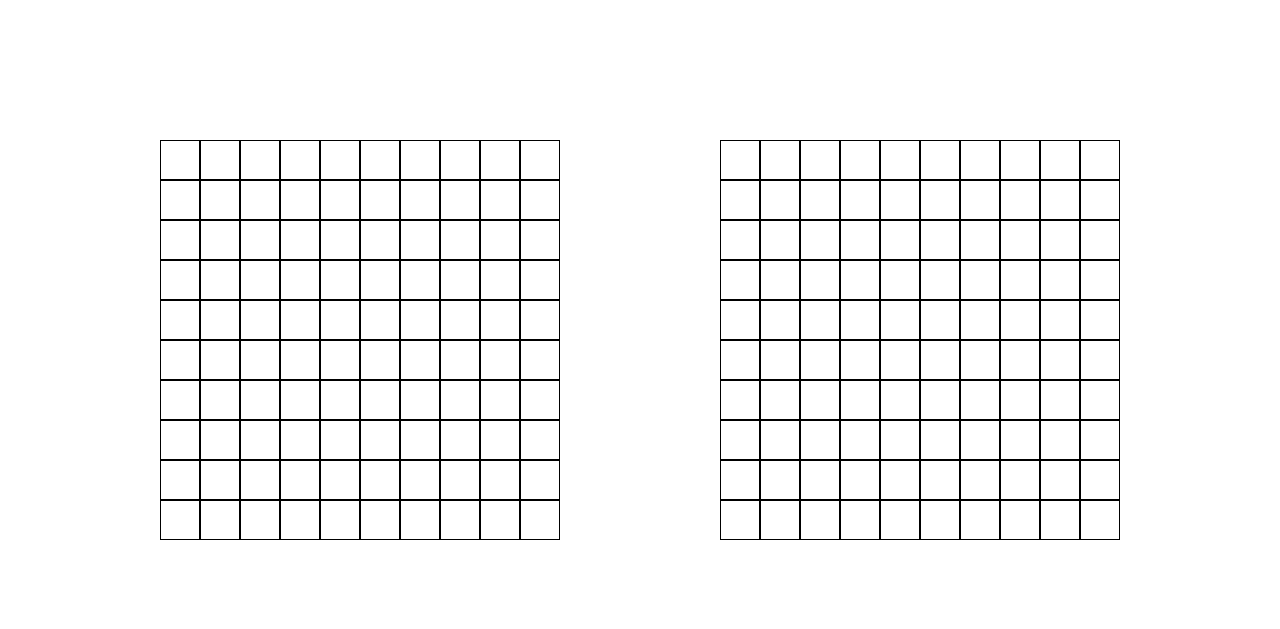
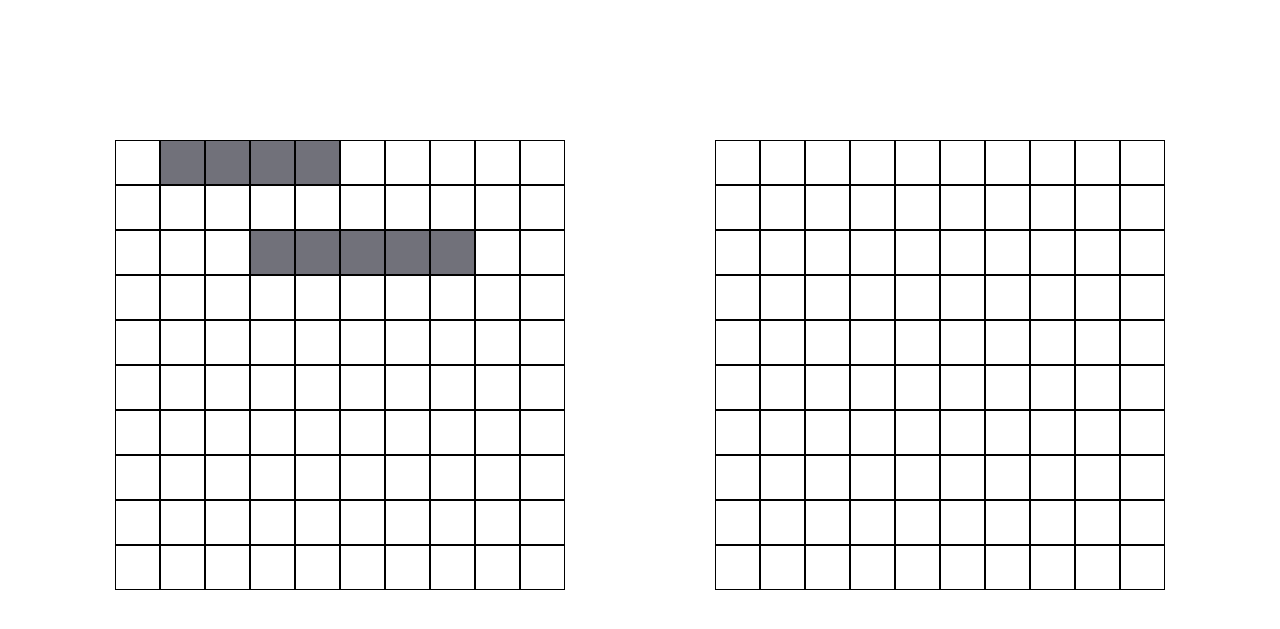
Before and after one commit to Revolution5/battleship, a website built with webpack: page dist/index.html in a window 1280 px wide. Shown: the part 145-774 px from the top of the page. Built offline with nearby package versions, Linux system fonts and the light colour scheme.

Commit message:
Test placing ships on player's board

```diff
--- a/src/gameController.js
+++ b/src/gameController.js
@@ -1,15 +1,58 @@
 import { Player } from "./player";
 
-export let player = new Player(false);
+export let human = new Player(false);
 export let computer = new Player(true);
 
+let humanGrid = document.querySelector(".human-grid");
+let computerGrid = document.querySelector(".computer-grid");
 
-export function populateBoard(grid) {
+function populatePlayerBoard() {
+    clearBoard(humanGrid);
+
     for(let i = 0; i < 10; i++) {
         for(let j = 0; j < 10; j++) {
-            let square = document.createElement("div");
-            square.classList.add("square" + i.toString() + j.toString());
-            grid.appendChild(square);
+            if(human.gameboard.board[i][j].ship == null && human.gameboard.board[i][j].isHit == false) {
+                let square = document.createElement("div");
+                square.classList.add("square");
+                square.setAttribute("id", i.toString() + j.toString());
+                humanGrid.appendChild(square);
+            }
+            else if(human.gameboard.board[i][j].ship != null && human.gameboard.board[i][j].isHit == false) {
+                let square = document.createElement("div");
+                square.classList.add("square-ship");
+                square.setAttribute("id", i.toString() + j.toString());
+                humanGrid.appendChild(square);
+            }
         }
     }
 }
+
+function populateEnemyBoard() {
+    clearBoard(computerGrid);
+
+    for(let i = 0; i < 10; i++) {
+        for(let j = 0; j < 10; j++) {
+            if(computer.gameboard.board[i][j].ship == null && computer.gameboard.board[i][j].isHit == false) {
+                let square = document.createElement("div");
+                square.classList.add("square");
+                square.setAttribute("id", i.toString() + j.toString());
+                computerGrid.appendChild(square);
+            }
+        }
+    }
+}
+
+function clearBoard(board) {
+    while(board.firstChild) {
+        board.removeChild(board.firstChild);
+    }
+}
+
+export function startGame() {
+    populatePlayerBoard();
+    populateEnemyBoard();
+
+    human.gameboard.placeShip(0,1,4);
+    human.gameboard.placeShip(2,3,5);
+    populatePlayerBoard();
+}
--- a/src/index.js
+++ b/src/index.js
@@ -1,7 +1,3 @@
-import { player, computer, populateBoard} from "./gameController";
+import { startGame } from "./gameController";
 
-let playerGrid = document.querySelector(".player-grid");
-let enemyGrid = document.querySelector(".enemy-grid");
-
-populateBoard(playerGrid);
-populateBoard(enemyGrid);
+startGame();
```
Also changed, not shown: dist/index.html, dist/main.js, dist/styles.css.
